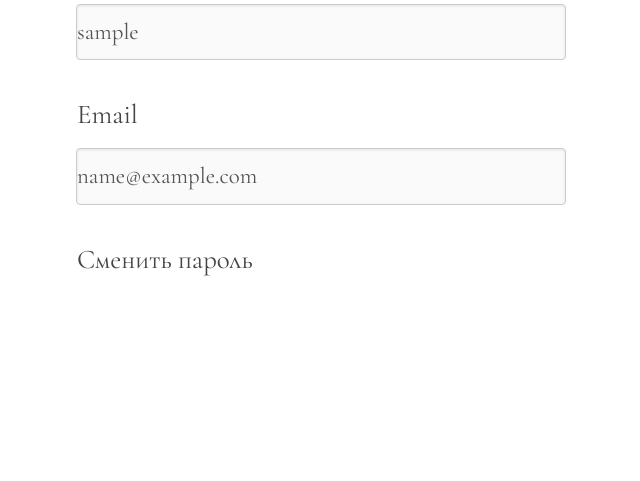
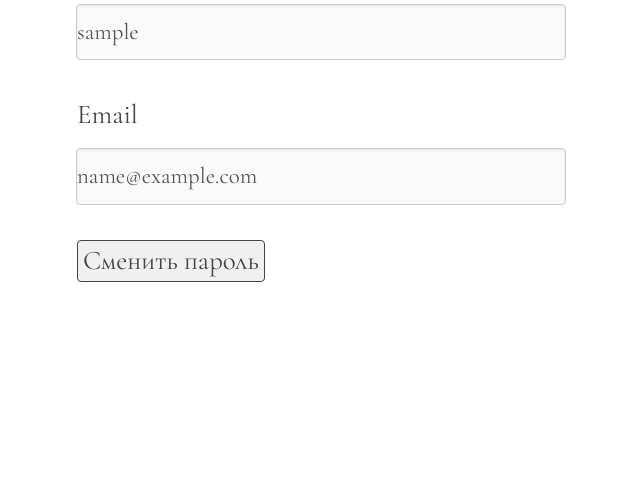
Before and after one commit to AKamysheva/HabitHub, a Django app: page /users/profile/ in a window 1280 px wide. Shown: the part 335-816 px from the top of the page, without its empty margins (319-959 px from the left). Run offline with Django 5.2, Linux system fonts and the light colour scheme; the visitor is signed in with stand-in values (Sample User, id 1); parts of the project's set-up code (start-up, migrations or seed data) failed here and were passed over; some libraries are stand-ins or nearby versions.

Commit message:
Some fixes

```diff
--- a/habithub/users/forms.py
+++ b/habithub/users/forms.py
@@ -1,7 +1,6 @@
-from typing import Any
 from django import forms
 from django.contrib.auth.forms import AuthenticationForm, UserCreationForm, PasswordChangeForm
-from .models import CustomUser
+from habits.models import CustomUser
 
 class CustomUserRegisterForm(UserCreationForm):
     email = forms.EmailField(label='E-mail', required=True)
--- a/habithub/users/templates/users/profile.html
+++ b/habithub/users/templates/users/profile.html
@@ -10,7 +10,7 @@
         <p><label class="form_label" for="{{ f.id_for_label }}">{{ f.label }}</label>{{ f }}</p>
         <div class="form_error">{{ f.errors }}</div>
     {% endfor %}
-    <p class="change_password"><a href="{% url 'users:password_change' %}">Сменить пароль</a></p>
+    <p class="change_password"><a href="{% url 'users:password_change' %}" class="btn btn-primary">Сменить пароль</a></p>
 </form>
 
 
--- a/habithub/users/views.py
+++ b/habithub/users/views.py
@@ -1,9 +1,6 @@
 from django.db.models.base import Model as Model
-from django.db.models.query import QuerySet
-from django.http import HttpResponse
 from django.contrib.auth.views import LoginView, PasswordChangeView
 from django.contrib.auth.mixins import LoginRequiredMixin
-from django.shortcuts import render, redirect
 from django.urls import reverse_lazy
 from django.views.generic import CreateView, UpdateView
 from .forms import CustomUserRegisterForm, CustomUserAuthenticationForm, ProfileCustomUserForm, CustomUserChangePasswordForm
```
